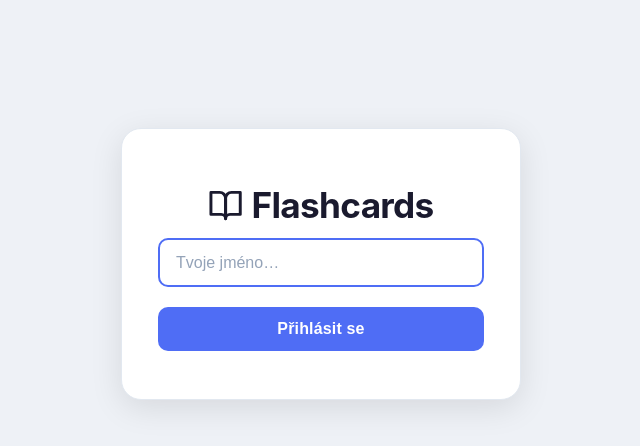
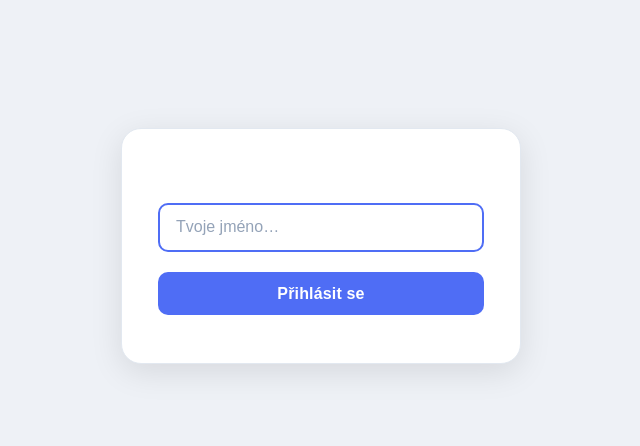
Before and after one commit to matejhauschwitz/flashcards, a React (Vite) app: page / in a window 1280 px wide. Shown: the top 446 px of the page, without its empty margins (319-959 px from the left). Built offline with nearby package versions, Linux system fonts and the light colour scheme.

Commit message:
remove login logo

```diff
--- a/src/components/Login.jsx
+++ b/src/components/Login.jsx
@@ -1,26 +1,19 @@
 import { useState } from "react";
 import { FiBookOpen } from "react-icons/fi";
 
-/**
- * Komponenta Login
- * – jednoduchý formulář pro zadání jména.
- * – po odeslání volá callback `onLogin` z rodiče (App).
- */
 function Login({ onLogin }) {
   const [name, setName] = useState("");
 
   const handleSubmit = (e) => {
     e.preventDefault();
     const trimmed = name.trim();
-    if (!trimmed) return; // prázdné jméno nepustíme
+    if (!trimmed) return;
     onLogin(trimmed);
   };
 
   return (
     <div className="login-card">
       <h1 className="login-title">
-        <FiBookOpen aria-hidden="true" />
-        <span>Flashcards</span>
       </h1>
 
       <form onSubmit={handleSubmit}>
```
Also changed, not shown: src/App.jsx (+1 -16 lines), src/components/ConfidenceInput.jsx (+0 -7 lines), src/components/DeckList.jsx (+1 -9 lines), src/components/FlashcardViewer.jsx (+0 -11 lines).
